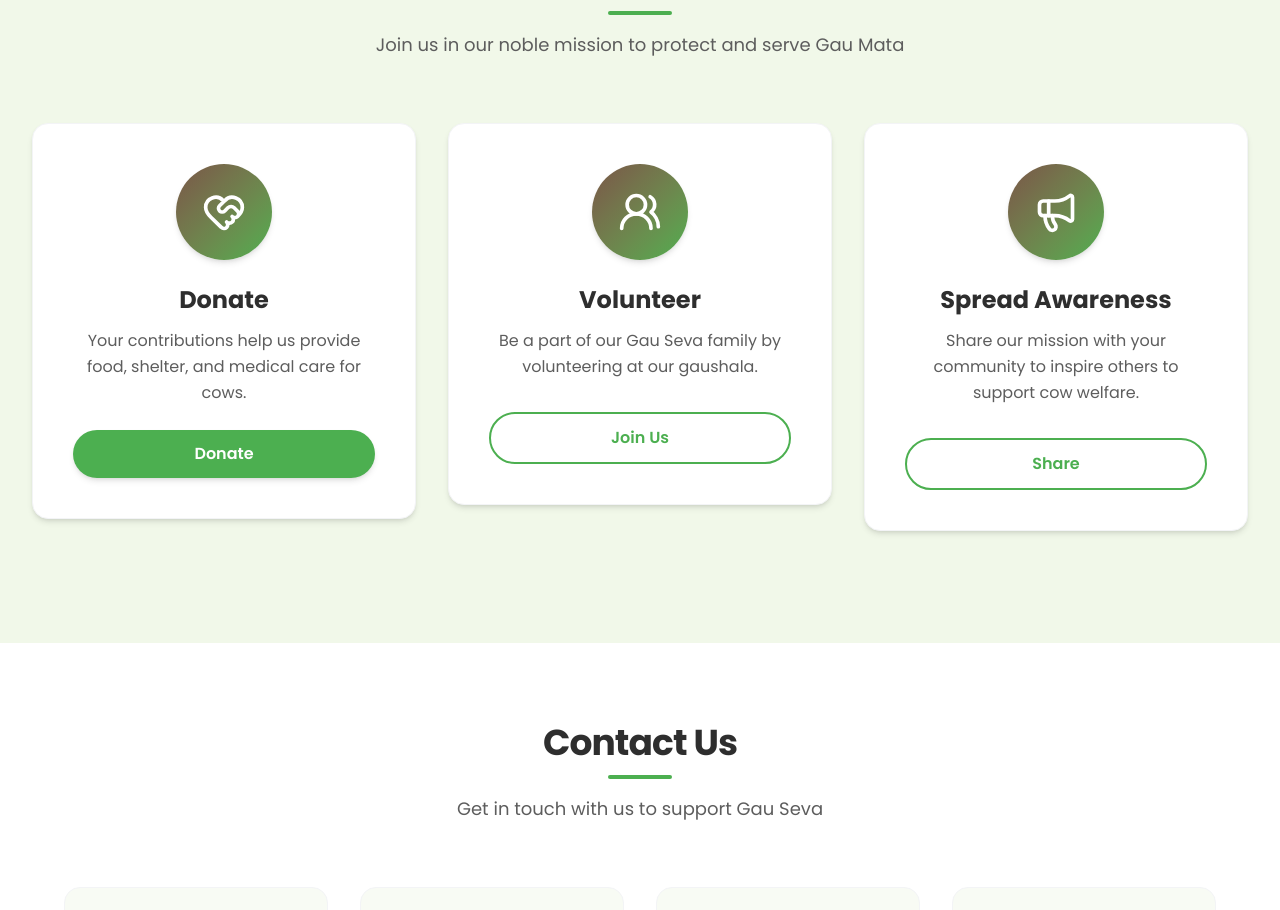
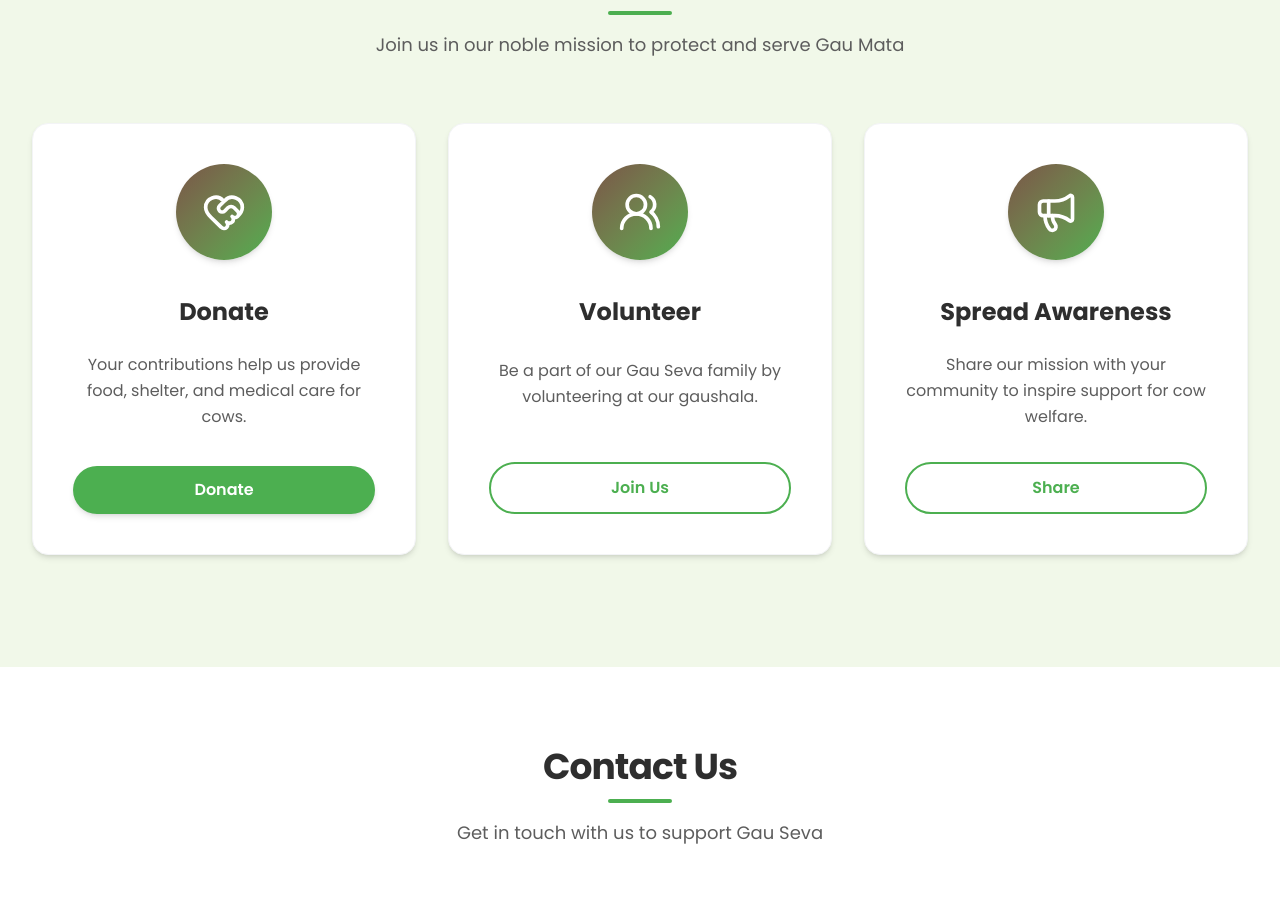
Before and after one commit to premadhu-gau-seva/Premadhu.org, a Next.js app: page / in a window 1280 px wide. Shown: the part 3160-4070 px from the top of the page. Built offline with nearby package versions, Linux system fonts and the light colour scheme; no server answers; the database is empty.

Commit message:
fix : height of awareness card

```diff
--- a/components/GetInvolved.tsx
+++ b/components/GetInvolved.tsx
@@ -70,7 +70,11 @@ export default function GetInvolved() {
         </div>
 
         {/* 3 Involvement Cards */}
-        <div className="grid grid-cols-1 md:grid-cols-3 gap-8 items-start">
+        <div
+          className={`grid grid-cols-1 md:grid-cols-3 gap-8 ${
+            isDonateExpanded ? "md:items-start" : "items-stretch"
+          }`}
+        >
           {/* Donate Card */}
           <div
             onClick={toggleDonate}
@@ -86,7 +90,7 @@ export default function GetInvolved() {
             tabIndex={0}
             role="region"
             aria-label="Donation information"
-            className={`bg-white p-8 sm:p-10 rounded-2xl shadow-md transition-all duration-300 text-center flex flex-col items-center justify-between border border-gray-100 relative cursor-pointer ${
+            className={`bg-white p-8 sm:p-10 rounded-2xl shadow-md transition-all duration-300 text-center flex flex-col items-center justify-between border border-gray-100 relative cursor-pointer h-full ${
               isDonateExpanded
                 ? "shadow-2xl ring-2 ring-primary/20"
                 : "hover:shadow-2xl hover:-translate-y-2"
@@ -111,8 +115,10 @@ export default function GetInvolved() {
               <div className="w-24 h-24 bg-gradient-to-br from-accent to-primary rounded-full flex items-center justify-center mb-6 text-white shadow-md flex-shrink-0">
                 <HeartHandshake className="w-11 h-11" />
               </div>
-              <h3 className="text-2xl font-bold text-text-dark mb-3">Donate</h3>
-              <p className="text-text-light text-base mb-6 leading-relaxed">
+              <h3 className="text-2xl font-bold text-text-dark mb-3 min-h-[2rem] md:min-h-[3.5rem] flex items-center justify-center">
+                Donate
+              </h3>
+              <p className="text-text-light text-base mb-8 leading-relaxed min-h-[3rem] sm:min-h-[4rem] flex items-center justify-center">
                 Your contributions help us provide food, shelter, and medical
                 care for cows.
               </p>
@@ -198,13 +204,15 @@ export default function GetInvolved() {
           </div>
 
           {/* Volunteer Card */}
-          <div className="bg-white p-8 sm:p-10 rounded-2xl shadow-md hover:shadow-2xl hover:-translate-y-2 transition-all duration-300 text-center flex flex-col items-center justify-between border border-gray-100">
-            <div className="flex flex-col items-center">
-              <div className="w-24 h-24 bg-gradient-to-br from-accent to-primary rounded-full flex items-center justify-center mb-6 text-white shadow-md">
+          <div className="bg-white p-8 sm:p-10 rounded-2xl shadow-md hover:shadow-2xl hover:-translate-y-2 transition-all duration-300 text-center flex flex-col items-center justify-between border border-gray-100 h-full">
+            <div className="flex flex-col items-center w-full">
+              <div className="w-24 h-24 bg-gradient-to-br from-accent to-primary rounded-full flex items-center justify-center mb-6 text-white shadow-md flex-shrink-0">
                 <Users2 className="w-11 h-11" />
               </div>
-              <h3 className="text-2xl font-bold text-text-dark mb-3">Volunteer</h3>
-              <p className="text-text-light text-base mb-8 leading-relaxed">
+              <h3 className="text-2xl font-bold text-text-dark mb-3 min-h-[2rem] md:min-h-[3.5rem] flex items-center justify-center">
+                Volunteer
+              </h3>
+              <p className="text-text-light text-base mb-8 leading-relaxed min-h-[3rem] sm:min-h-[4rem] flex items-center justify-center">
                 Be a part of our Gau Seva family by volunteering at our gaushala.
               </p>
             </div>
@@ -212,30 +220,30 @@ export default function GetInvolved() {
               href="https://docs.google.com/forms/d/e/1FAIpQLSeJe1akyU-O0LiwfF9MVKRlxMVgJ5G6HQE4vbz66enON5P5yQ/viewform?usp=dialog"
               target="_blank"
               rel="noopener noreferrer"
-              className="w-full py-3 px-6 bg-transparent border-2 border-primary text-primary font-semibold rounded-full hover:bg-primary hover:text-white transition-all duration-200"
+              className="w-full py-3 px-6 bg-transparent border-2 border-primary text-primary font-semibold rounded-full hover:bg-primary hover:text-white transition-all duration-200 flex items-center justify-center"
             >
               Join Us
             </a>
           </div>
 
           {/* Spread Awareness Card */}
-          <div className="bg-white p-8 sm:p-10 rounded-2xl shadow-md hover:shadow-2xl hover:-translate-y-2 transition-all duration-300 text-center flex flex-col items-center justify-between border border-gray-100">
-            <div className="flex flex-col items-center">
-              <div className="w-24 h-24 bg-gradient-to-br from-accent to-primary rounded-full flex items-center justify-center mb-6 text-white shadow-md">
+          <div className="bg-white p-8 sm:p-10 rounded-2xl shadow-md hover:shadow-2xl hover:-translate-y-2 transition-all duration-300 text-center flex flex-col items-center justify-between border border-gray-100 h-full">
+            <div className="flex flex-col items-center w-full">
+              <div className="w-24 h-24 bg-gradient-to-br from-accent to-primary rounded-full flex items-center justify-center mb-6 text-white shadow-md flex-shrink-0">
                 <Megaphone className="w-11 h-11" />
               </div>
-              <h3 className="text-2xl font-bold text-text-dark mb-3">
+              <h3 className="text-2xl font-bold text-text-dark mb-3 min-h-[2rem] md:min-h-[3.5rem] flex items-center justify-center">
                 Spread Awareness
               </h3>
-              <p className="text-text-light text-base mb-8 leading-relaxed">
-                Share our mission with your community to inspire others to
-                support cow welfare.
+              <p className="text-text-light text-base mb-8 leading-relaxed min-h-[3rem] sm:min-h-[4rem] flex items-center justify-center">
+                Share our mission with your community to inspire support for
+                cow welfare.
               </p>
             </div>
             <button
               type="button"
               onClick={handleShare}
-              className="w-full py-3 px-6 bg-transparent border-2 border-primary text-primary font-semibold rounded-full hover:bg-primary hover:text-white transition-all duration-200 cursor-pointer"
+              className="w-full py-3 px-6 bg-transparent border-2 border-primary text-primary font-semibold rounded-full hover:bg-primary hover:text-white transition-all duration-200 cursor-pointer flex items-center justify-center"
             >
               {shared ? "Link Copied!" : "Share"}
             </button>
```
